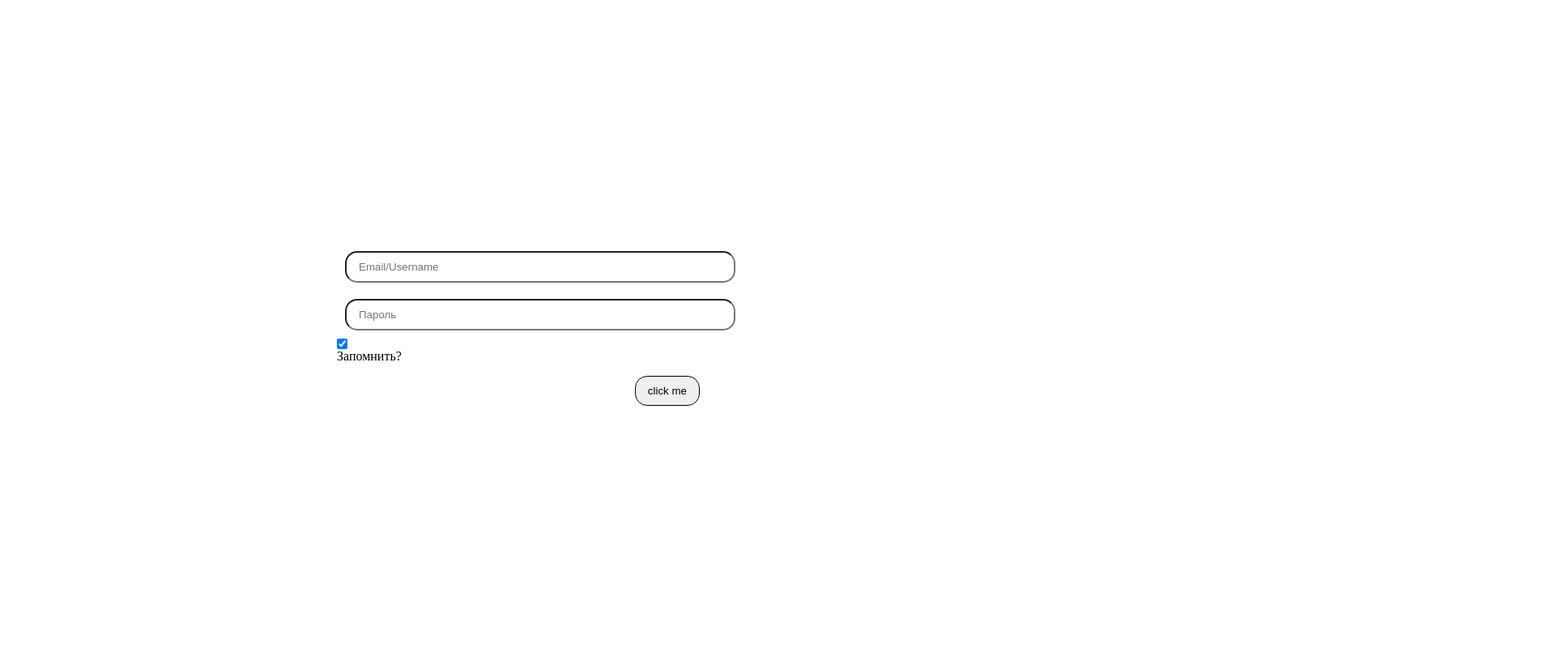
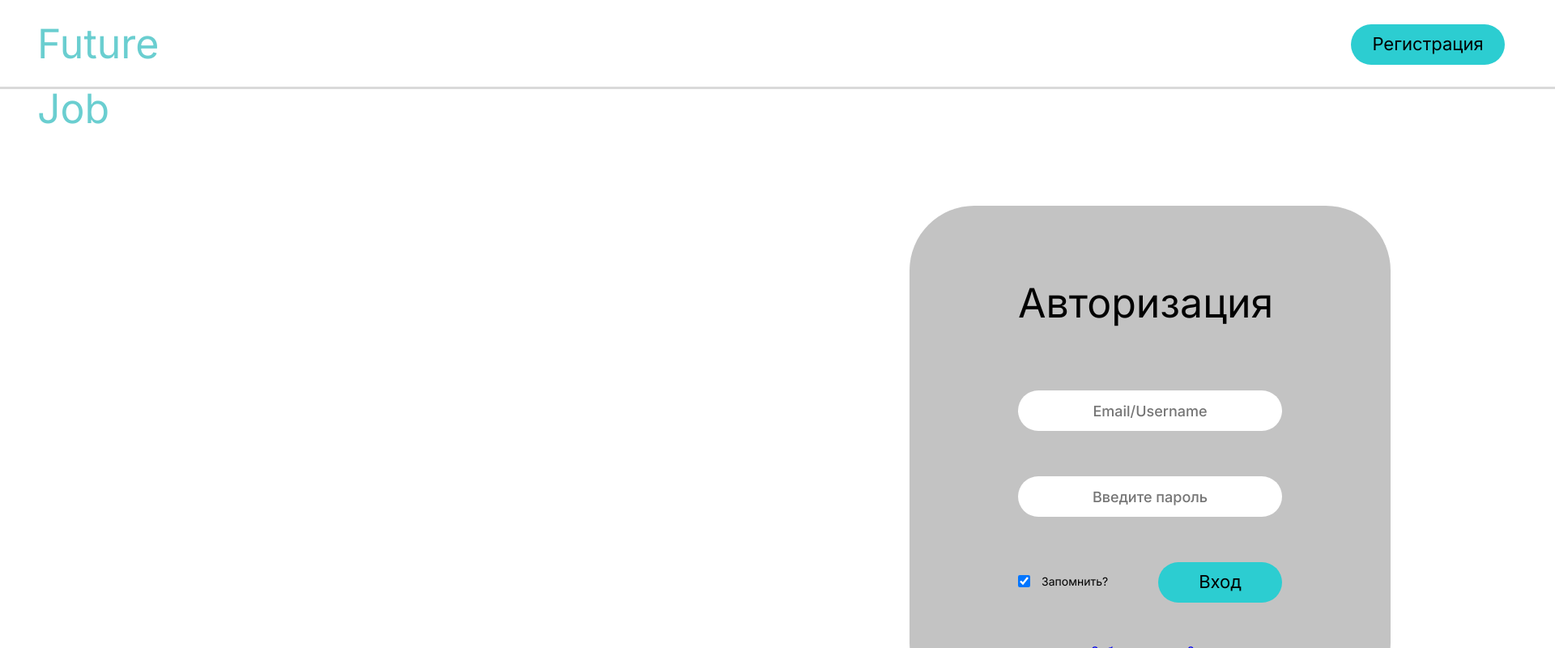
Before and after one commit to ellepheria/digital-portfolio-fj, a Vue app in the folder client/: page /auth in a window 1280 px wide. Shown: the top 800 px of the page at 81% size, 1920 px wide, since content can reach past the window. Built offline with nearby package versions, Linux system fonts and the light colour scheme.

Commit message:
layout of the authorization page

```diff
--- a/client/src/App.vue
+++ b/client/src/App.vue
@@ -8,6 +8,7 @@
 * {
   margin: 0;
   padding: 0;
+  box-sizing: border-box;
 }
 
 #app {
--- a/client/src/pages/AuthorizationPage/components/AuthorizationPage.vue
+++ b/client/src/pages/AuthorizationPage/components/AuthorizationPage.vue
@@ -1,100 +1,51 @@
 <template>
-  <div>
-    <form id="form" class="registration_form" @submit.prevent>
+  <div class="nav-bar">
+    <div class="logo">
+      Future Job
+    </div>
+    <button class="registration" @click="this.$router.push('/registration')">
+      Регистрация
+    </button>
+  </div>
+  <div class="main">
+    <div class="auth-form-container">
+      <h1 class="form-title">
+        Авторизация
+      </h1>
+      <div class="form-fields">
         <input
-          v-model="login"
-          class="input login"
+            v-model="username"
             type="text"
-          placeholder="Email/Username">
+            placeholder="Email/Username"
+            class="form-fields__field">
         <input
-          @input="password = $event.target.value"
             v-model="password"
-          class="input password"
             type="password"
-          placeholder="Пароль">
+            placeholder="Введите пароль"
+            class="form-fields__field">
+      </div>
+      <div class="form-buttons">
+        <div class="remember-me-container">
           <input
+              v-model="rememberMe"
               type="checkbox"
-          class="checkbox"
-          v-model="rememberMe"
-          id="remember_me"
-          checked
-      >
-      <label for="remember_me">Запомнить?</label>
-      <button
-          class="confirm_button"
-          @click="authorizationFormSubmit"
-      >click me</button>
-    </form>
+              class="remember_me"
+              checked>
+          <div class="remember_me__label">Запомнить?</div>
+        </div>
+        <button class="auth-button" @click="authorizationFormSubmit">
+          Вход
+        </button>
+      </div>
+      <a href="/forgot-password" class="forgot-password">
+        Забыли пароль?
+      </a>
+    </div>
+  </div>
+  <div class="footer">
+    Работает на OpenSource: <a href="https://github.com/ellepheria/digital-portfolio-fj">GitHub</a>
   </div>
 </template>
 
-<script>
-import ConfirmButton from "@/UI/ConfirmButton/ConfirmButton.vue";
-
-
-
-export default {
-  name: "AuthorizationPage",
-  components: {
-    ConfirmButton,
-  },
-  data() {
-    return {
-      login: '',
-      password: '',
-      rememberMe: true
-    }
-  },
-  methods: {
-    async authorizationFormSubmit() {
-      const { login, password, rememberMe} = this;
-      console.log(login);
-      console.log(password);
-      console.log(rememberMe);
-      const { data } = await this.$store.dispatch('auth/login', {
-        login,
-        password,
-        rememberMe,
-      });
-
-      if (!data) {
-        return; //тут надо обрабатывать ошибки
-      }
-
-      return this.$router.push({ path: '/' });
-    },
-  },
-}
-</script>
-
-<style scoped>
-.registration_form {
-  max-width: 35%;
-  display: flex;
-  flex-direction: column;
-  justify-content: center;
-  margin: auto;
-  height: 100vh;
-
-}
-
-.confirm_button {
-  align-self: flex-end;
-  margin-top: 15px;
-  padding: 10px 15px;
-  border: 1px solid;
-  border-radius: 15px;
-}
-
-.input {
-  width: 100%;
-  padding: 10px 15px;
-  border-radius: 15px;
-  margin: 10px;
-}
-
-.checkbox {
-  align-self: flex-start;
-  padding: 10px 15px;
-}
-</style>
+<script src="./index.js"></script>
+<style scoped src="./style.css"></style>
--- /dev/null
+++ b/client/src/pages/AuthorizationPage/components/index.js
@@ -0,0 +1,31 @@
+import ConfirmButton from "@/UI/ConfirmButton/ConfirmButton.vue";
+
+export default {
+    name: "AuthorizationPage",
+    components: {
+        ConfirmButton,
+    },
+    data() {
+        return {
+            username: '',
+            password: '',
+            rememberMe: true
+        }
+    },
+    methods: {
+        async authorizationFormSubmit() {
+            const { username, password, rememberMe} = this;
+            const { data } = await this.$store.dispatch('auth/login', {
+                username,
+                password,
+                rememberMe,
+            });
+
+            if (!data) {
+                return; //тут надо обрабатывать ошибки
+            }
+
+            return this.$router.push({ path: '/' });
+        },
+    },
+}
--- /dev/null
+++ b/client/src/pages/AuthorizationPage/components/style.css
@@ -0,0 +1,117 @@
+@import url('https://fonts.googleapis.com/css2?family=Inter:wght@400;500;700&display=swap');
+
+* {
+    font-family: 'Inter', sans-serif;
+}
+
+.nav-bar {
+    height: 110px;
+    width: 1920px;
+    border-bottom: 3px solid #D9D9D9;
+    display: flex;
+    justify-content: space-between;
+}
+
+.logo {
+    margin: 14px 46px;
+    height: 58px;
+    width: 253px;
+    font-size: 50px;
+    line-height: 160%;
+    color: #6ACED0;
+}
+
+.registration {
+    text-align: center;
+    width: 190px;
+    height: 50px;
+    border-radius: 80px;
+    border: none;
+    background: #2ccdd1;
+    font-weight: 400;
+    font-size: 22px;
+    line-height: 160%;
+    margin-top: 30px;
+    margin-right: 62px;
+}
+
+.main {
+    padding: 144px 203px 206px 1123px;
+    height: 900px;
+}
+
+.auth-form-container {
+    background: #C3C3C3;
+    border-radius: 80px;
+    width: 594px;
+    height: 620px;
+    padding: 80px 134px 61px;
+}
+
+.form-title {
+    color: #000;
+    font-weight: 400;
+    font-size: 50px;
+    line-height: 160%;
+    margin-bottom: 68px;
+}
+
+.form-fields__field {
+    font-weight: 500;
+    font-size: 18px;
+    width: 100%;
+    height: 50px;
+    border: #fff;
+    border-radius: 80px;
+    margin-bottom: 56px;
+    text-align: center;
+}
+
+.form-buttons {
+    display: flex;
+    justify-content: space-between;
+    margin-bottom: 50px;
+}
+
+.auth-button {
+    text-align: center;
+    width: 153px;
+    height: 50px;
+    border-radius: 80px;
+    border: none;
+    background: #2ccdd1;
+    font-weight: 400;
+    font-size: 22px;
+    line-height: 160%;
+}
+
+.remember-me-container {
+    display: flex;
+    padding-top: 15px;
+}
+
+.remember_me {
+    background: #FFFFFF;
+    width: 15px;
+    height: 15px;
+    border-radius: 50%;
+    margin-right: 14px;
+    margin-top: 1px;
+}
+
+.remember_me__label {
+    font-size: 14px;
+    font-weight: 400;
+    width: 97px;
+    height: 21px;
+}
+
+.forgot-password {
+    margin: 0 90px;
+}
+
+.footer {
+    text-align: center;
+    border-top: 3px solid #D9D9D9;
+    padding-top: 15px;
+}
--- a/client/src/pages/RegistrationPage/components/RegistrationPage.vue
+++ b/client/src/pages/RegistrationPage/components/RegistrationPage.vue
@@ -23,78 +23,13 @@
           class="input password"
           type="password"
           placeholder="Подтвердите пароль">
-      <input
-          type="checkbox"
-          class="checkbox"
-          v-model="check"
-          id="remember_me"
-          checked
-      >
+      <button
+      type="submit">
+        Submit
+      </button>
     </form>
   </div>
 </template>
 
-<script>
-import ConfirmButton from "@/UI/ConfirmButton/ConfirmButton.vue";
-
-export default {
-  name: "RegistrationPage",
-  components: {
-    ConfirmButton,
-  },
-  data() {
-    return {
-      email: '',
-      username: '',
-      password: '',
-      confirmPassword: '',
-      check: true
-    }
-  },
-  methods: {
-    async registrationFormSubmit() {
-      const email = this.email;
-      const username = this.username;
-      const password = this.password;
-
-      const { data } = await this.$store.dispatch('auth/register', {
-        email,
-        username,
-        password,
-      });
-
-      if (!data) {
-        return; //тут надо обрабатывать ошибки
-      }
-
-      return this.$router.push({ path: './auth' });
-    },
-    logout() {
-      this.$store.dispatch('auth/logout')
-    }
-  },
-}
-</script>
-
-<style scoped>
-.registration_form {
-  max-width: 35%;
-  display: flex;
-  flex-direction: column;
-  justify-content: center;
-  margin: auto;
-  height: 100vh;
-}
-
-.input {
-  width: 100%;
-  padding: 10px 15px;
-  border-radius: 15px;
-  margin: 10px;
-}
-
-.checkbox {
-  align-self: flex-start;
-  padding: 10px 15px;
-}
-</style>
+<script src="./index.js"></script>
+<style scoped src="./style.css"></style>
--- /dev/null
+++ b/client/src/pages/RegistrationPage/components/index.js
@@ -0,0 +1,39 @@
+import ConfirmButton from "@/UI/ConfirmButton/ConfirmButton.vue";
+
+export default {
+    name: "RegistrationPage",
+    components: {
+        ConfirmButton,
+    },
+    data() {
+        return {
+            email: '',
+            username: '',
+            password: '',
+            confirmPassword: '',
+            check: true
+        }
+    },
+    methods: {
+        async registrationFormSubmit() {
+            const email = this.email;
+            const username = this.username;
+            const password = this.password;
+
+            const { data } = await this.$store.dispatch('auth/register', {
+                email,
+                username,
+                password,
+            });
+
+            if (!data) {
+                return; //тут надо обрабатывать ошибки
+            }
+
+            return this.$router.push({ path: './auth' });
+        },
+        logout() {
+            this.$store.dispatch('auth/logout')
+        }
+    },
+}
--- a/client/src/store/auth.js
+++ b/client/src/store/auth.js
@@ -26,10 +26,10 @@ export default {
         },
     },
     actions: {
-        async login({ commit }, { login, password, rememberMe }) {
+        async login({ commit }, { username, password, rememberMe }) {
             try {
-                const { data } = await $http.post('http://127.0.0.1:5000/login', {
-                    login,
+                const { data } = await $http.post('http://127.0.0.1:5000/api/login', {
+                    username,
                     password,
                 });
 
@@ -46,7 +46,7 @@ export default {
         },
         async register({ commit }, { email, username, password }) {
             try {
-                const { data } = await $http.post('http://127.0.0.1:5000/register', {
+                const { data } = await $http.post('http://127.0.0.1:5000/api/register', {
                     email,
                     username,
                     password,
```
Also changed, not shown: client/src/pages/RegistrationPage/components/style.css (added). Lines whose indentation alone changed are shown as unchanged.
